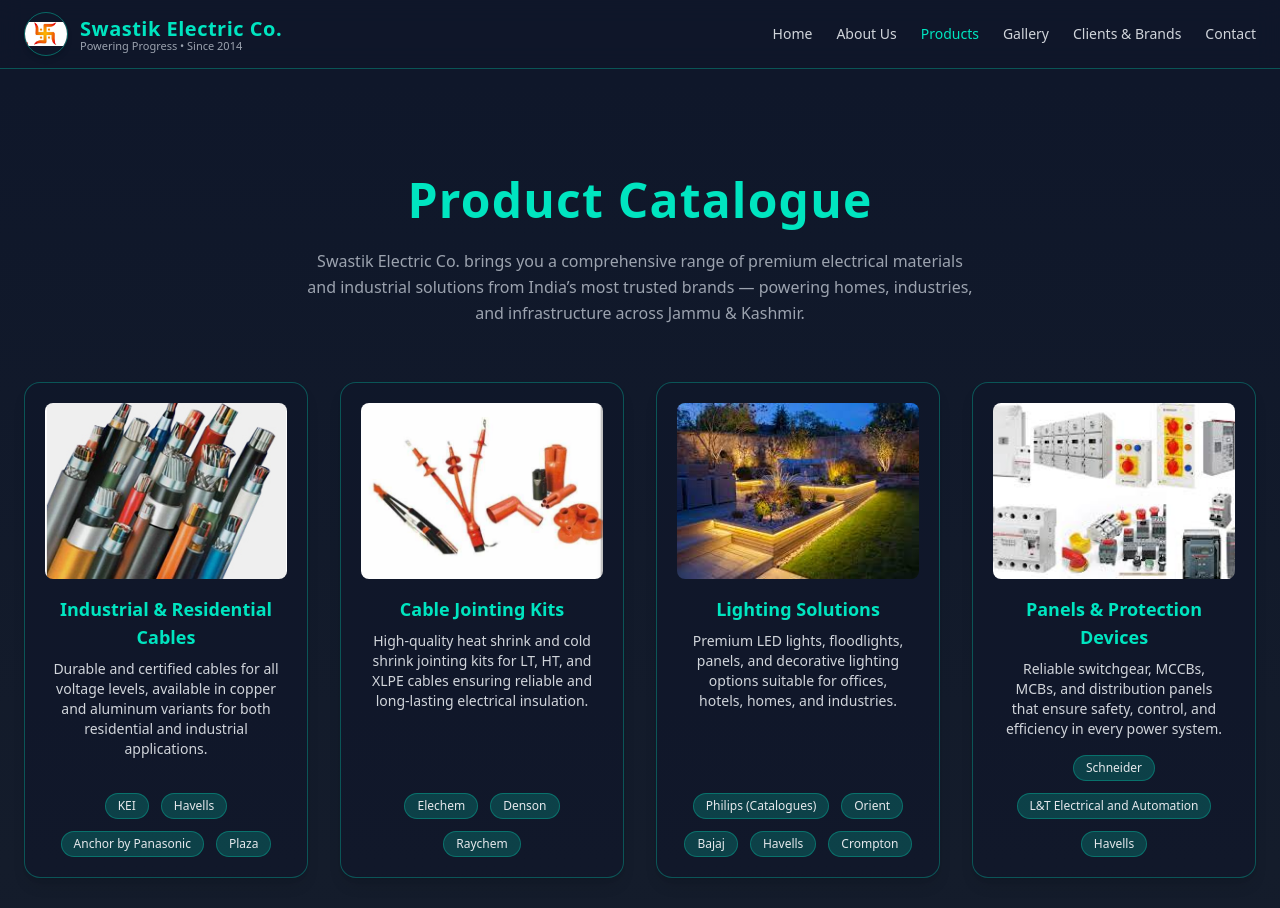
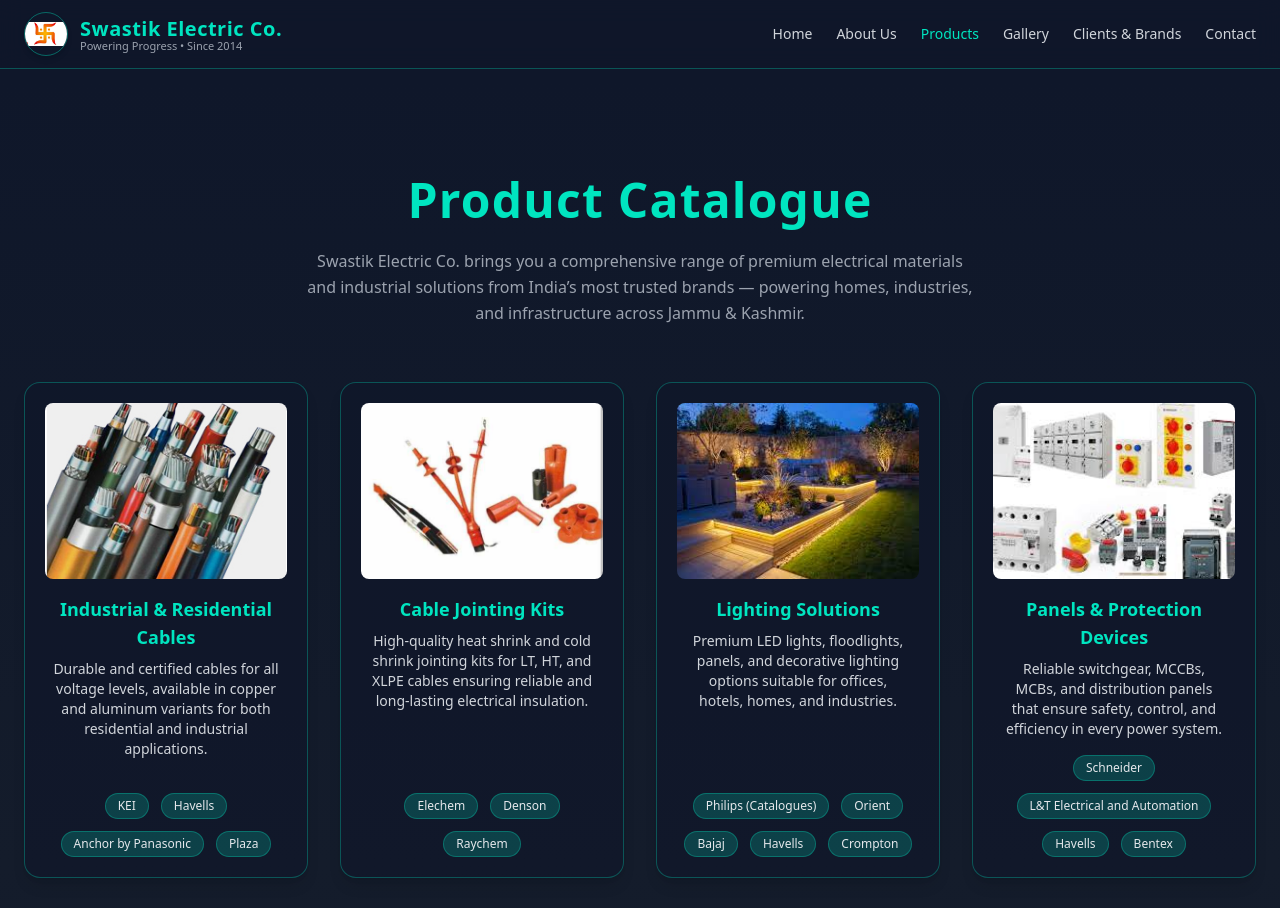
Before and after one commit to rg4546/swastik-website, a React (Vite) app: page /products in a window 1280 px wide. Shown: the top 908 px of the page. Built offline with nearby package versions, Linux system fonts and the light colour scheme.

Commit message:
Modification

```diff
--- a/src/components/QuoteFormDynamic.jsx
+++ b/src/components/QuoteFormDynamic.jsx
@@ -19,7 +19,7 @@ export default function QuoteFormDynamic({ isOpen, onClose }) {
     "Wires (House & Commercial)": ["KEI","Havells","Anchor by Panasonic","Plaza","Microtek"],
     "Industrial & Residential Cables": ["KEI", "Havells", "Anchor by Panasonic", "Plaza"],
     "Cable Jointing Kits": ["Elechem", "Denson", "Raychem"],
-    "Panels & Protection Devices": ["Schneider", "L&T", "Havells"],
+    "Panels, Switchgear & Protection Devices": ["Schneider", "L&T", "Havells", "Bentex"],
     "Motors, Pumps & Starters": ["Havells", "Crompton", "Bentex", "Kirloskar"],
     "Modular Switches & Sockets": ["Anchor by Panasonic", "Havells", "Schneider", "L&T"],
     "Industrial Accessories": ["Bentex", "Schneider", "Havells"],
--- a/src/pages/Home.jsx
+++ b/src/pages/Home.jsx
@@ -59,7 +59,7 @@ export default function Home() {
           </motion.h1>
 
           <p className="mt-4 max-w-2xl text-gray-300 leading-relaxed drop-shadow-sm">
-            From residential wiring to industrial-scale electrical solutions, Swastik Electric Co. delivers quality, reliability, and innovation — lighting up Jammu since 2000.
+            From residential wiring to industrial-scale electrical solutions, Swastik Electric Co. delivers quality, reliability, and innovation — lighting up Jammu since 2014.
           </p>
 
           <div className="mt-10 flex flex-wrap gap-4 justify-center">
--- a/src/pages/Products.jsx
+++ b/src/pages/Products.jsx
@@ -42,7 +42,7 @@ export default function Products() {
       title: "Panels & Protection Devices",
       desc: "Reliable switchgear, MCCBs, MCBs, and distribution panels that ensure safety, control, and efficiency in every power system.",
       img: "/products/panels.png",
-      brands: ["Schneider", "L&T Electrical and Automation", "Havells"],
+      brands: ["Schneider", "L&T Electrical and Automation", "Havells", "Bentex"],
     },
     {
       title: "Motors, Submersible Pumps & Starters",
```
